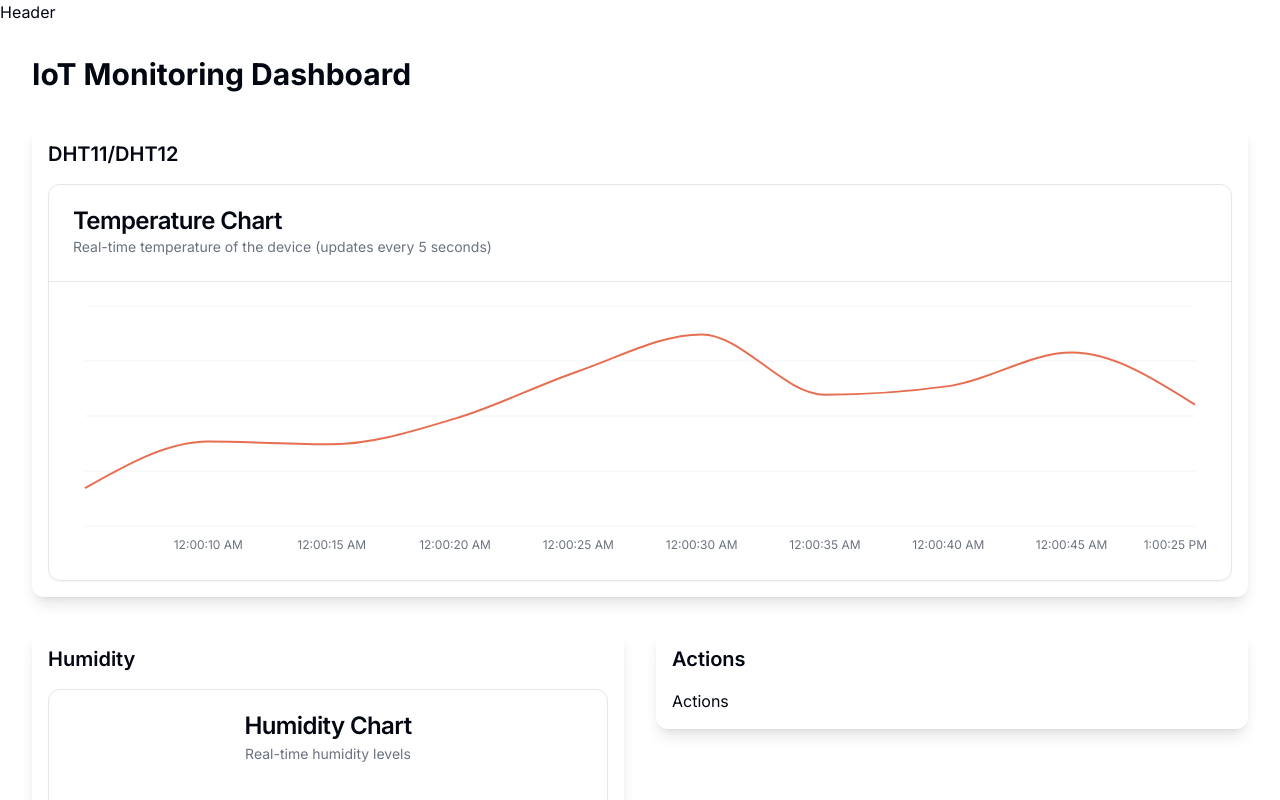
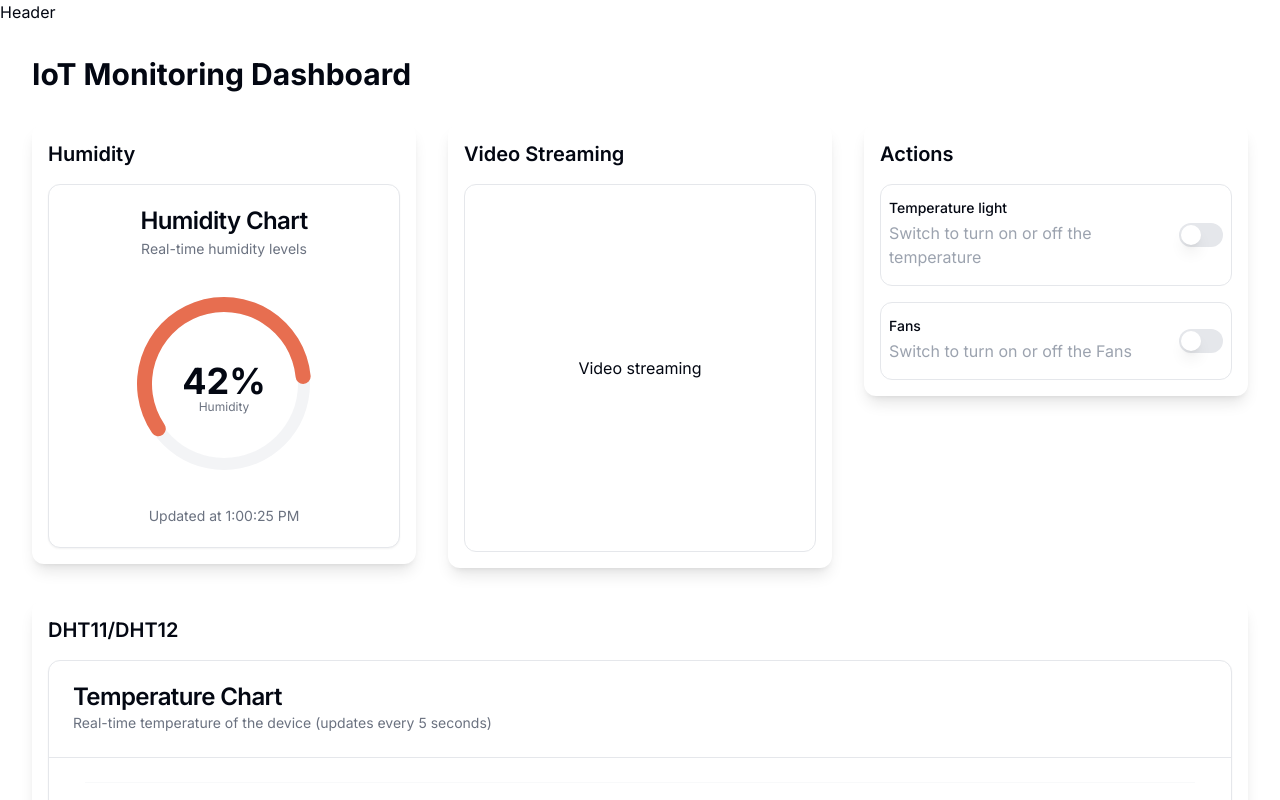
Before and after one commit to tongbaoloc/mse-iot-assignment, a Next.js app in the folder dashboard/: page / in a window 1280 px wide. Shown: the top 800 px of the page. Built offline with nearby package versions, Linux system fonts and the light colour scheme.

Commit message:
view: Video streaming, actions

```diff
--- a/dashboard/app/page.tsx
+++ b/dashboard/app/page.tsx
@@ -1,19 +1,21 @@
 import Actions from "@/components/actions";
 import Humidity from "@/components/humidity-chart";
 import MotionCard from "@/components/motion-card";
-import { TempChart } from "@/components/temp-chart";
+import TempChart from "@/components/temp-chart";
+import VideoStreaming from "@/components/video-streaming";
 
 export default function Home() {
   return (
     <main className="">
       <div className="min-h-screen p-8">
         <h1 className="text-3xl font-bold mb-8">IoT Monitoring Dashboard</h1>
-        <div className="grid grid-cols-1 gap-8 mb-8">
+        <div className="grid grid-cols-1 md:grid-cols-2 lg:grid-cols-3 gap-8">
+          <MotionCard title="Humidity" children={<Humidity />} />
+          <MotionCard title="Video Streaming" children={<VideoStreaming />} />
+          <MotionCard title="Actions" children={<Actions />} />
+        </div>
+        <div className="grid grid-cols-1 gap-8 my-8">
           <MotionCard title="DHT11/DHT12" children={<TempChart />} />
-        </div>
-        <div className="grid grid-cols-1 md:grid-cols-2 gap-8">
-          <MotionCard title="Humidity" children={<Humidity />} />
-          <MotionCard title="Actions" children={<Actions />} />
         </div>
       </div>
     </main>
--- a/dashboard/components/actions.tsx
+++ b/dashboard/components/actions.tsx
@@ -1,7 +1,28 @@
 import React from "react";
+import { Label } from "./ui/label";
+import { Switch } from "@/components/ui/switch";
 
 const Actions = () => {
-  return <div>Actions</div>;
+  return (
+    <div className="">
+      <div className="flex items-center justify-between border px-2 py-4 rounded-lg">
+        <div className="grid w-full max-w-sm items-center gap-1.5">
+          <Label htmlFor="email">Temperature light</Label>
+          <p className="text-gray-400">
+            Switch to turn on or off the temperature
+          </p>
+        </div>
+        <Switch />
+      </div>
+      <div className="flex items-center justify-between border px-2 py-4 rounded-lg mt-4">
+        <div className="grid w-full max-w-sm items-center gap-1.5">
+          <Label htmlFor="email">Fans</Label>
+          <p className="text-gray-400">Switch to turn on or off the Fans</p>
+        </div>
+        <Switch />
+      </div>
+    </div>
+  );
 };
 
 export default Actions;
--- a/dashboard/components/temp-chart.tsx
+++ b/dashboard/components/temp-chart.tsx
@@ -38,7 +38,7 @@
   },
 } satisfies ChartConfig;
 
-export function TempChart() {
+export default function TempChart() {
   const [chartData, setChartData] = React.useState(initialChartData);
 
   React.useEffect(() => {
--- /dev/null
+++ b/dashboard/components/ui/input.tsx
@@ -0,0 +1,25 @@
+import * as React from "react"
+
+import { cn } from "@/lib/utils"
+
+export interface InputProps
+  extends React.InputHTMLAttributes<HTMLInputElement> {}
+
+const Input = React.forwardRef<HTMLInputElement, InputProps>(
+  ({ className, type, ...props }, ref) => {
+    return (
+      <input
+        type={type}
+        className={cn(
+          "flex h-10 w-full rounded-md border border-input bg-background px-3 py-2 text-sm ring-offset-background file:border-0 file:bg-transparent file:text-sm file:font-medium placeholder:text-muted-foreground focus-visible:outline-none focus-visible:ring-2 focus-visible:ring-ring focus-visible:ring-offset-2 disabled:cursor-not-allowed disabled:opacity-50",
+          className
+        )}
+        ref={ref}
+        {...props}
+      />
+    )
+  }
+)
+Input.displayName = "Input"
+
+export { Input }
--- /dev/null
+++ b/dashboard/components/ui/label.tsx
@@ -0,0 +1,26 @@
+"use client"
+
+import * as React from "react"
+import * as LabelPrimitive from "@radix-ui/react-label"
+import { cva, type VariantProps } from "class-variance-authority"
+
+import { cn } from "@/lib/utils"
+
+const labelVariants = cva(
+  "text-sm font-medium leading-none peer-disabled:cursor-not-allowed peer-disabled:opacity-70"
+)
+
+const Label = React.forwardRef<
+  React.ElementRef<typeof LabelPrimitive.Root>,
+  React.ComponentPropsWithoutRef<typeof LabelPrimitive.Root> &
+    VariantProps<typeof labelVariants>
+>(({ className, ...props }, ref) => (
+  <LabelPrimitive.Root
+    ref={ref}
+    className={cn(labelVariants(), className)}
+    {...props}
+  />
+))
+Label.displayName = LabelPrimitive.Root.displayName
+
+export { Label }
--- /dev/null
+++ b/dashboard/components/ui/switch.tsx
@@ -0,0 +1,29 @@
+"use client"
+
+import * as React from "react"
+import * as SwitchPrimitives from "@radix-ui/react-switch"
+
+import { cn } from "@/lib/utils"
+
+const Switch = React.forwardRef<
+  React.ElementRef<typeof SwitchPrimitives.Root>,
+  React.ComponentPropsWithoutRef<typeof SwitchPrimitives.Root>
+>(({ className, ...props }, ref) => (
+  <SwitchPrimitives.Root
+    className={cn(
+      "peer inline-flex h-6 w-11 shrink-0 cursor-pointer items-center rounded-full border-2 border-transparent transition-colors focus-visible:outline-none focus-visible:ring-2 focus-visible:ring-ring focus-visible:ring-offset-2 focus-visible:ring-offset-background disabled:cursor-not-allowed disabled:opacity-50 data-[state=checked]:bg-primary data-[state=unchecked]:bg-input",
+      className
+    )}
+    {...props}
+    ref={ref}
+  >
+    <SwitchPrimitives.Thumb
+      className={cn(
+        "pointer-events-none block h-5 w-5 rounded-full bg-background shadow-lg ring-0 transition-transform data-[state=checked]:translate-x-5 data-[state=unchecked]:translate-x-0"
+      )}
+    />
+  </SwitchPrimitives.Root>
+))
+Switch.displayName = SwitchPrimitives.Root.displayName
+
+export { Switch }
--- /dev/null
+++ b/dashboard/components/video-streaming.tsx
@@ -0,0 +1,11 @@
+import React from "react";
+
+const VideoStreaming = () => {
+  return (
+    <div className="min-h-[23rem] border rounded-lg flex items-center justify-center">
+      Video streaming
+    </div>
+  );
+};
+
+export default VideoStreaming;
--- a/dashboard/package.json
+++ b/dashboard/package.json
@@ -9,7 +9,9 @@
     "lint": "next lint"
   },
   "dependencies": {
+    "@radix-ui/react-label": "^2.1.0",
     "@radix-ui/react-slot": "^1.1.0",
+    "@radix-ui/react-switch": "^1.1.0",
     "class-variance-authority": "^0.7.0",
     "clsx": "^2.1.1",
     "framer-motion": "^11.3.24",
```
Also changed, not shown: 1 other file (tests, documents, lock files or other folders).
